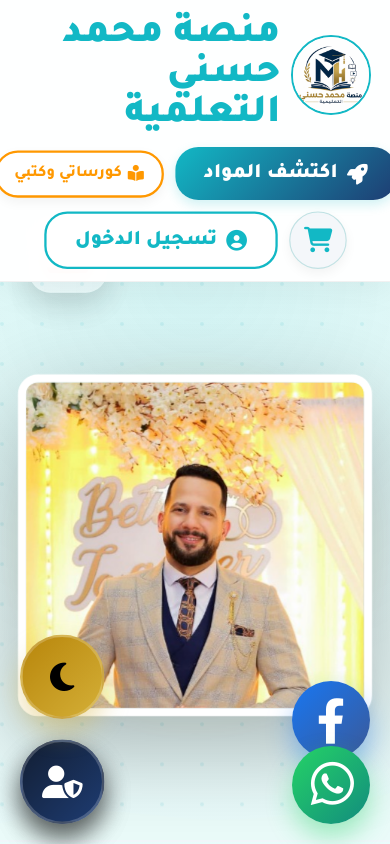
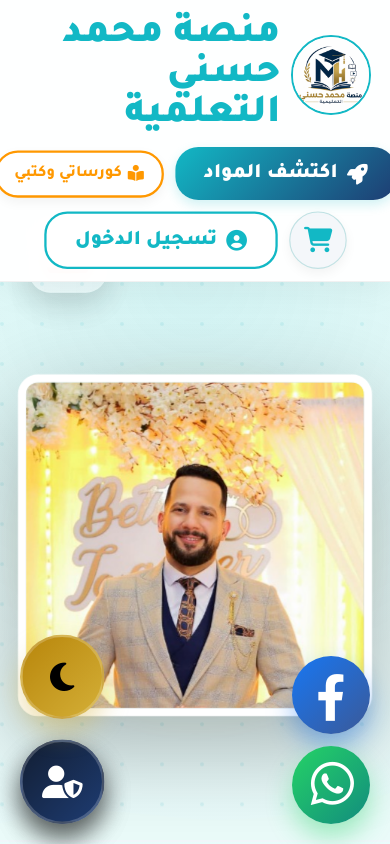
Before and after one commit to zyadzmbr-byte/mohamed-hosny, a plain HTML site: page index.html in a window 390 px wide. Shown: the top 844 px of the page. Drawn offline with Linux system fonts and the light colour scheme.

Commit message:
Add files via upload

```diff
--- a/style.css
+++ b/style.css
@@ -1627,6 +1627,20 @@ section {
         /* لتوسيط رمز الواتساب الأبيض بصرياً بتجاهل ذيله */
     }
 
+    #fb-floating-btn {
+        bottom: 110px !important;
+    }
+
+    #fb-floating-btn i {
+        display: inline-block !important;
+        margin: 0 !important;
+        padding: 0 !important;
+        line-height: normal !important;
+        text-align: center !important;
+        font-size: 36px !important;
+        transform: translate(0px, 1px) !important;
+    }
+
     /* زوم الصفحات الداخلية (الإدارة، تسجيل الدخول، والمحتوى الداخلي) */
     .login-wrapper {
         zoom: 1.35 !important;
```
